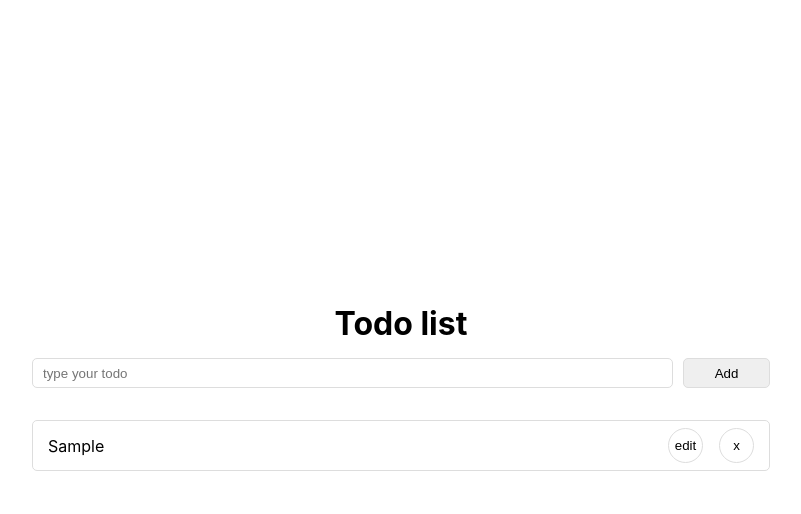
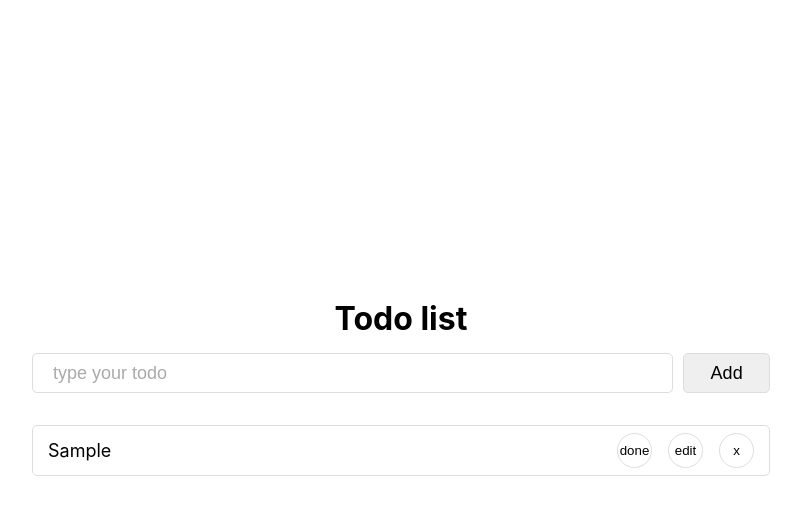
Before and after one commit to michalmlk/todo-app, a React (Create React App) app: page / in a window 1280 px wide. Both pictures are taken after typing "Sample" into the empty fields and a click on the button "Add". Shown: the top 514 px of the page, without its empty margins (239-1040 px from the left). Built offline with nearby package versions, Linux system fonts and the light colour scheme.

Commit message:
implemented done status of todo, wip edit modal

```diff
--- a/src/components/molecules/AddTodoField/AddTodoField.js
+++ b/src/components/molecules/AddTodoField/AddTodoField.js
@@ -1,11 +1,12 @@
 import React, { useRef } from 'react'
 import { useTodoContext } from '../../../contexts/TodoContext'
+import EditTodoModal from '../EditTodoModal/EditTodoModal'
 import TodoItem from '../TodoItem/TodoItem'
 import { TodoInput, Wrapper, TodoItemsList } from './AddTodoField.styles'
 
 const AddTodoField = () => {
 	const todoTitleRef = useRef()
-	const { addTodo, todos } = useTodoContext()
+	const { addTodo, todos, isEditModalOpen } = useTodoContext()
 
 	const handleSubmit = e => {
 		e.preventDefault()
@@ -23,7 +24,12 @@ const AddTodoField = () => {
 			</TodoInput>
 			<TodoItemsList>
 				{todos.map(todo => {
-					return <TodoItem title={todo.title} id={todo.id} />
+					return (
+						<>
+							<TodoItem title={todo.title} id={todo.id} />
+							{isEditModalOpen && <EditTodoModal todoId={todo.id} />}
+						</>
+					)
 				})}
 			</TodoItemsList>
 		</Wrapper>
--- a/src/components/molecules/AddTodoField/AddTodoField.styles.js
+++ b/src/components/molecules/AddTodoField/AddTodoField.styles.js
@@ -8,18 +8,24 @@ export const TodoInput = styled.div`
 		padding: 10px auto;
 
 		input {
-			height: 30px;
-			padding-left: 10px;
+			height: 40px;
+			padding-left: 20px;
 			border: 1px solid #ddd;
 			border-radius: 5px;
 			width: 100%;
+			font-size: 18px;
+
+			&::placeholder {
+				color: #aaa;
+			}
 		}
 		button {
 			border-radius: 5px;
 			border: 1px solid #ddd;
 			margin-left: 10px;
-			height: 30px;
+			height: 40px;
 			width: 100px;
+			font-size: 18px;
 		}
 	}
 `
--- /dev/null
+++ b/src/components/molecules/EditTodoModal/EditTodoModal.js
@@ -0,0 +1,38 @@
+import React from 'react'
+import styled from 'styled-components'
+import { useTodoContext } from '../../../contexts/TodoContext'
+
+export const StyledTodoEditModal = styled.div`
+	position: fixed;
+	top: 50%;
+	left: 50%;
+	transform: translate(-50%, -50%);
+	border-radius: 5px;
+	box-shadow: 5px 10px 15px rgba(0, 0, 0, 0.2);
+	display: flex;
+	flex-direction: column;
+	justify-content: center;
+	align-items: center;
+
+	input {
+		width: 90%;
+		height: 40px;
+		font-size: 18px;
+		border-radius: 5px;
+	}
+`
+
+const EditTodoModal = todoId => {
+	const { todos } = useTodoContext()
+
+	const editedTodo = todos.map(el => el.id === todoId)
+
+	return (
+		<StyledTodoEditModal>
+			<h2>Edit todo</h2>
+			<input type='text' value={editedTodo.title} />
+		</StyledTodoEditModal>
+	)
+}
+
+export default EditTodoModal
--- a/src/components/molecules/TodoItem/TodoItem.js
+++ b/src/components/molecules/TodoItem/TodoItem.js
@@ -1,14 +1,20 @@
-import React from 'react'
+import React, { useState } from 'react'
 import { useTodoContext } from '../../../contexts/TodoContext'
 import { TodoCard, ButtonArea } from './TodoItem.styles'
 
 const TodoItem = ({ title, id }) => {
 	const { deleteTodo } = useTodoContext()
+	const [isDone, setIsDone] = useState(false)
+
+	const isDoneHandler = () => {
+		setIsDone(prevState => !prevState)
+	}
 
 	return (
-		<TodoCard>
+		<TodoCard isDone={isDone}>
 			<p>{title}</p>
 			<ButtonArea>
+				<button onClick={isDoneHandler}>{isDone ? 'undo' : 'done'}</button>
 				<button>edit</button>
 				<button onClick={() => deleteTodo(id)}>x</button>
 			</ButtonArea>
--- a/src/components/molecules/TodoItem/TodoItem.styles.js
+++ b/src/components/molecules/TodoItem/TodoItem.styles.js
@@ -8,9 +8,15 @@ export const TodoCard = styled.div`
 	margin-bottom: 10px;
 	border-radius: 5px;
 	border: 1px solid #ddd;
-	font-size: 16px;
+	font-size: 18px;
 	max-width: 768px;
 	width: 100%;
+	background-color: #fff;
+
+	p {
+		text-decoration-line: ${({ isDone }) => (isDone ? 'line-through' : 'none')};
+		font-style: ${({ isDone }) => (isDone ? 'italic' : 'normal')};
+	}
 `
 
 export const ButtonArea = styled.div`
--- a/src/contexts/TodoContext.js
+++ b/src/contexts/TodoContext.js
@@ -17,7 +17,7 @@ export const TodoProvider = ({ children }) => {
 
 	const addTodo = title => {
 		setTodos(prevTodos => {
-			return [{ id: V4(), title }, ...prevTodos]
+			return [{ id: V4(), title, isDone: false }, ...prevTodos]
 		})
 	}
 
```
Also changed, not shown: src/components/molecules/EditTodoModal/EditTodoModal.styles.js (added).
